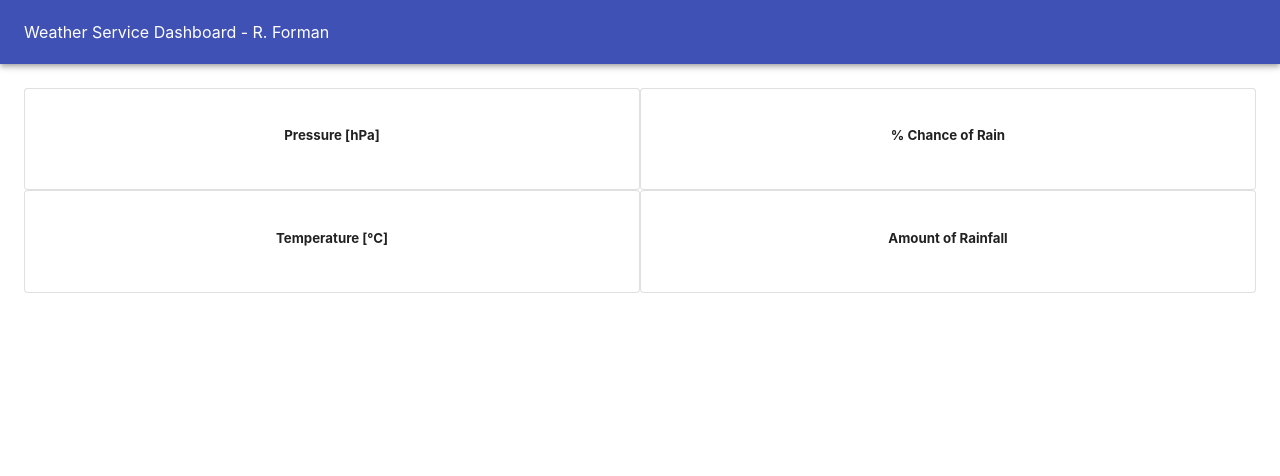
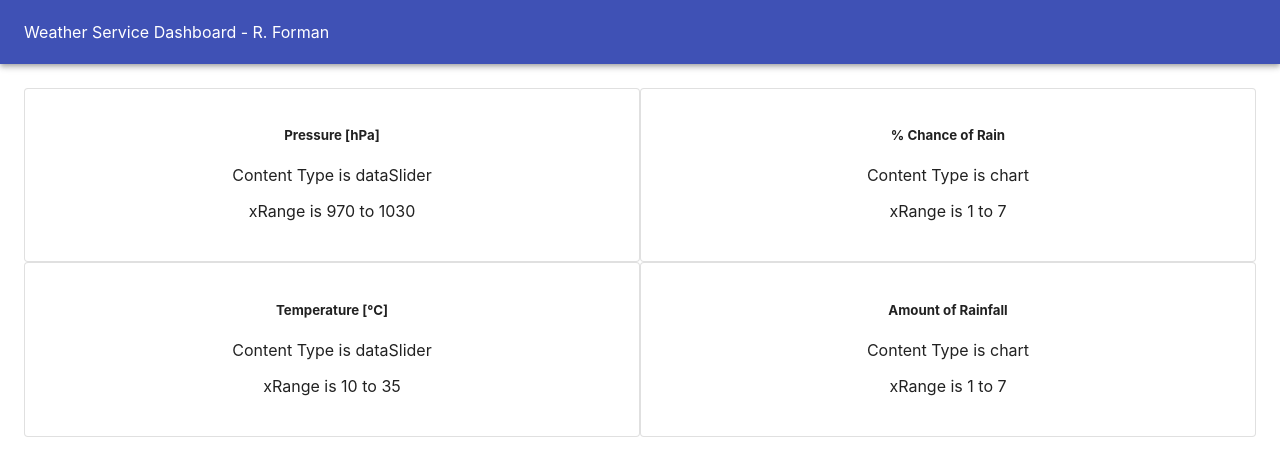
Before and after one commit to rforman9/WeatherDash, a React (Create React App) app: page / in a window 1280 px wide. Shown: the top 476 px of the page. Built offline with nearby package versions, Linux system fonts and the light colour scheme.

Commit message:
showing content fields

```diff
--- a/src/components/DisplayDashboard.js
+++ b/src/components/DisplayDashboard.js
@@ -4,7 +4,6 @@ import Card from '@material-ui/core/Card';
 import CardContent from '@material-ui/core/CardContent';
 // import Slider from '../components/Slider'
 // import Graph from '../components/Graph'
-// import Section from '../components/Section'
 
 const RAINFALL_API_CALL = 'http://private-4945e-weather34.apiary-proxy.com/weather34/rain';
 
@@ -50,6 +49,12 @@ class DisplayDashboard extends Component {
                       <h5>
                         {currentSection.headingText}
                       </h5>
+                      <p>
+                        Content Type is {currentSection.contentType}
+                      </p>
+                      <p>
+                        xRange is {currentSection.xRangeLo} to {currentSection.xRangeHi}
+                      </p>
                     </CardContent>
                   </Card>
                 </Grid>
```
